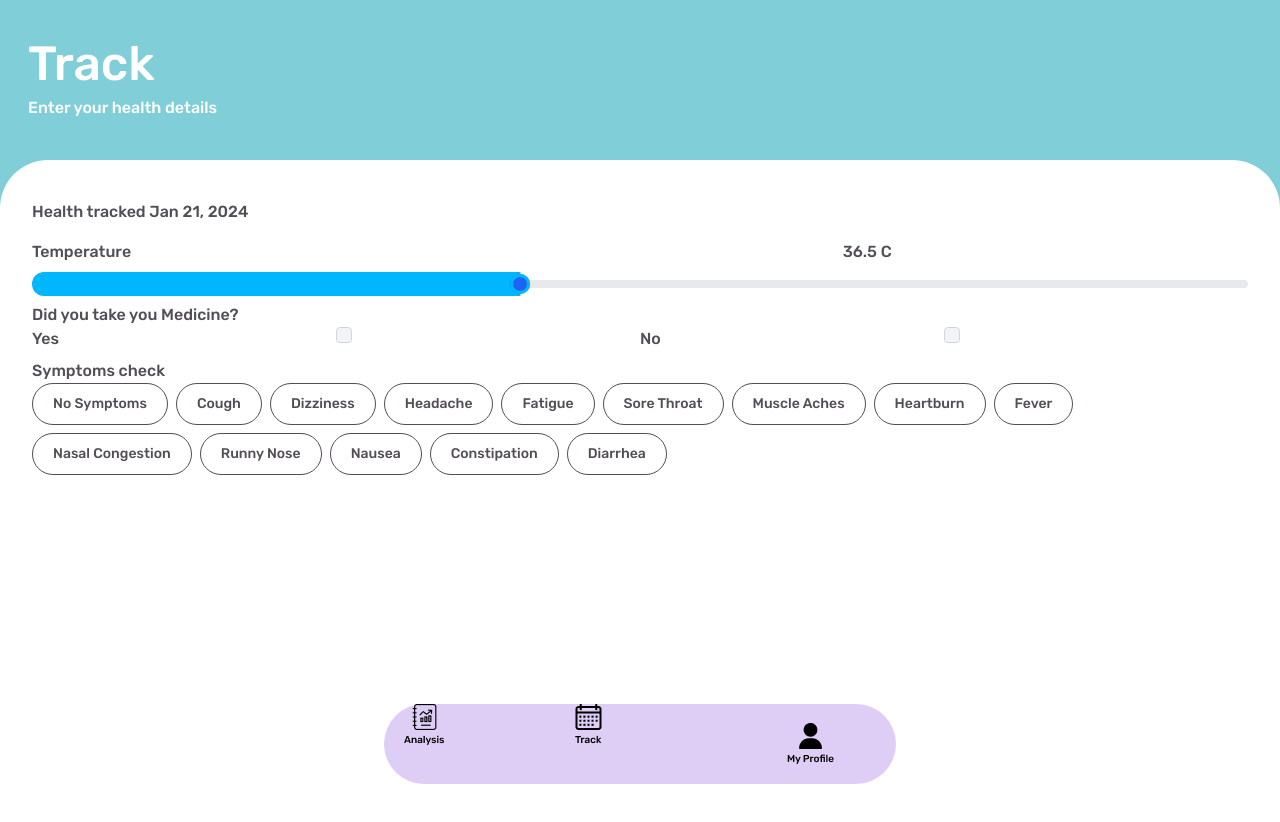
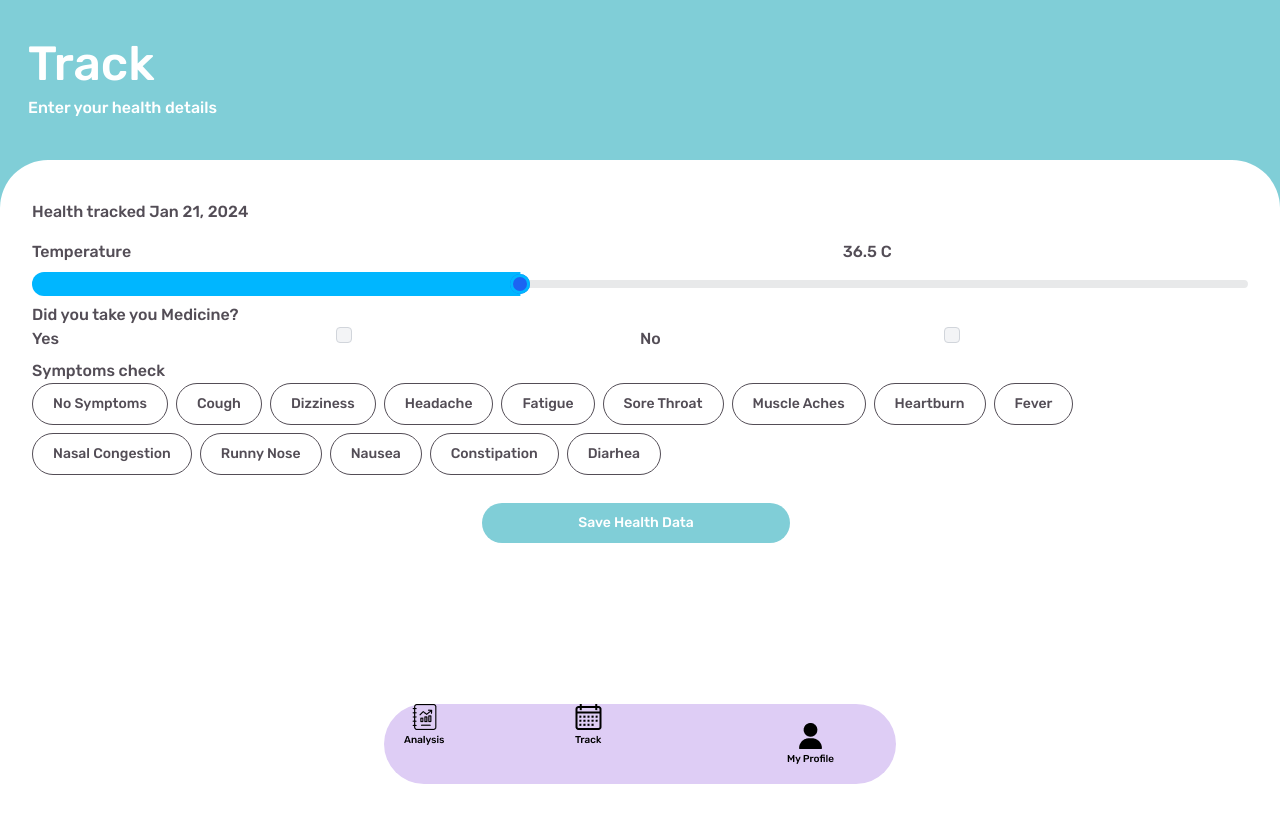
Before and after one commit to kennedyyung/Nwhacks2024, a React (Create React App) app in the folder my-app/: page /Tracking in a window 1280 px wide. Shown: the top 822 px of the page. Built offline with nearby package versions, Linux system fonts and the light colour scheme.

Commit message:
adding button function to save data

```diff
--- /dev/null
+++ b/my-app/src/Components/DataButton.js
@@ -0,0 +1,19 @@
+import React, { useState } from 'react';
+
+const DataButton = () => {
+  const [isClicked, setIsClicked] = useState(false);
+
+  const handleButtonClick = () => {
+    //Handle button on click logic
+    setIsClicked(!isClicked);
+    console.log("pressed");
+  };
+
+//   const buttonClassName = `bg-${isClicked ? "white" : "light_purple"} border border-text_colour font-medium rounded-full text-sm px-5 py-2.5 text-center me-2 mb-2`;
+return (
+    <button type="button" class="text-white bg-aqua_blue font-Rubik rounded-full text-sm px-24 py-2.5 text-center me-2 mb-2 mt-5" onClick={handleButtonClick}>Save Health Data</button>
+
+        );
+}
+
+export default DataButton;
--- a/my-app/src/Components/DrawerComponent.js
+++ b/my-app/src/Components/DrawerComponent.js
@@ -4,20 +4,18 @@ import React from 'react';
 
 const DrawerComponent = ({ buttonText }) => {
   return (
-    <div className="drawer drawer-bottom">
+    <div className="drawer drawer-bottom font-Rubik text-text_colour">
       <input id="my-drawer-4" type="checkbox" className="drawer-toggle" />
       <div className="drawer-content">
-        {/* Page content here */}
         <label htmlFor="my-drawer-4" className="drawer-button">
           <div className="px-3 py-3 cursor-pointer flex w-full justify-center bg-light_purple rounded-lg">
-            <p className="text-base text-gray-500 font-medium">{buttonText}</p>
+            <p >{buttonText}</p>
           </div>
         </label>
       </div>
       <div className="drawer-side">
         <label htmlFor="my-drawer-4" aria-label="close sidebar" className="drawer-overlay"></label>
-        <ul className="menu p-4 h-80 min-w-full bg-white text-base-content">
-          {/* Sidebar content here */}
+        <ul className="menu p-4 h-80 min-w-full bg-white ">
           <p >Health Tracked {Date}</p>
 
           <div className=" mt-5 card w-76 bg-slate-100">
@@ -35,7 +33,7 @@ const DrawerComponent = ({ buttonText }) => {
             </div>
           </div>
           <Link to="/Tracking">
-          <button type="button" class="text-white bg-aqua_blue focus:outline-none font-Rubik rounded-full text-sm px-5 py-2.5 text-center me-2 mb-2 mt-5">Track</button>
+          <button type="button" class="text-white bg-aqua_blue font-Rubik rounded-full text-sm px-40 py-2.5 text-center me-2 mb-2 mt-5">Track</button>
           </Link>
         </ul>
       </div>
--- /dev/null
+++ b/my-app/src/Components/SymptomButton.js
@@ -0,0 +1,68 @@
+// import React from 'react';
+// import { useState } from 'react';
+
+// const SymptomButton = ({buttonName}) => {
+//     const [isClicked, setIsClicked] = useState(false);
+//     const handleButtonClick = () => {
+//         //Handle button on click logic
+//         setIsClicked(!isClicked);
+//         console.log("ITS PRESSED");
+//     };
+
+
+
+
+//     return (
+//             <button type="button" class="bg-white border border-text_colour font-medium rounded-full text-sm px-5 py-2.5 text-center me-2 mb-2 " onClick={handleButtonClick}>
+//                 {buttonName}
+//                 </button>
+
+//     );
+// }
+
+// export default SymptomButton;
+
+import React, { useState } from 'react';
+
+const SymptomButton = ({ buttonName }) => {
+  const [isClicked, setIsClicked] = useState(false);
+
+  const handleButtonClick = () => {
+    //Handle button on click logic
+    setIsClicked(!isClicked);
+    console.log("pressed");
+  };
+
+//   const buttonClassName = `bg-${isClicked ? "white" : "light_purple"} border border-text_colour font-medium rounded-full text-sm px-5 py-2.5 text-center me-2 mb-2`;
+const buttonClassName = isClicked
+  ? "bg-medium_purple border border-text_colour font-medium rounded-full text-sm px-5 py-2.5 text-center me-2 mb-2"
+  : "bg-white border border-text_colour font-medium rounded-full text-sm px-5 py-2.5 text-center me-2 mb-2";
+
+  return (
+    <div>
+      <button type="button" className={buttonClassName} onClick={handleButtonClick}>
+        {buttonName}
+      </button>
+    </div>
+  );
+}
+
+export default SymptomButton;
+
+
+
+// import React from 'react';
+
+// const SymptomButton = () => {
+//     const handleButtonClick = () => {
+//         console.log('Button Clicked!');
+//     };
+
+//     return (
+//         <div>
+//         <button onClick={handleButtonClick}>Click me</button>
+//         </div>
+//     );
+// }
+
+// export default SymptomButton;
--- a/my-app/src/Pages/Tracking.js
+++ b/my-app/src/Pages/Tracking.js
@@ -2,6 +2,8 @@ import React from 'react';
 import '../App.css'
 import { Link } from "react-router-dom";
 import NavBar from "../Components/NavBar";
+import SymptomButton from "../Components/SymptomButton"
+import DataButton from "../Components/DataButton";
 
 
 
@@ -46,22 +48,29 @@ function Tracking() {
 
                             <div>
                                 <p>Symptoms check</p>
-                                <button type="button" class="bg-white border border-text_colour focus:ring-4 focus:ring-blue-300 font-medium rounded-full text-sm px-5 py-2.5 text-center me-2 mb-2 dark:bg-blue-600 dark:hover:bg-blue-700 dark:focus:ring-blue-800">No Symptoms</button>
-                                <button type="button" class="bg-white border border-text_colour focus:ring-4 focus:ring-blue-300 font-medium rounded-full text-sm px-5 py-2.5 text-center me-2 mb-2 dark:bg-blue-600 dark:hover:bg-blue-700 dark:focus:ring-blue-800">Cough</button>
-                                <button type="button" class="bg-white border border-text_colour focus:ring-4 focus:ring-blue-300 font-medium rounded-full text-sm px-5 py-2.5 text-center me-2 mb-2 dark:bg-blue-600 dark:hover:bg-blue-700 dark:focus:ring-blue-800">Dizziness</button>
-                                <button type="button" class="bg-white border border-text_colour focus:ring-4 focus:ring-blue-300 font-medium rounded-full text-sm px-5 py-2.5 text-center me-2 mb-2 dark:bg-blue-600 dark:hover:bg-blue-700 dark:focus:ring-blue-800">Headache</button>
-                                <button type="button" class="bg-white border border-text_colour focus:ring-4 focus:ring-blue-300 font-medium rounded-full text-sm px-5 py-2.5 text-center me-2 mb-2 dark:bg-blue-600 dark:hover:bg-blue-700 dark:focus:ring-blue-800">Fatigue</button>
-                                <button type="button" class="bg-white border border-text_colour focus:ring-4 focus:ring-blue-300 font-medium rounded-full text-sm px-5 py-2.5 text-center me-2 mb-2 dark:bg-blue-600 dark:hover:bg-blue-700 dark:focus:ring-blue-800">Sore Throat</button>
-                                <button type="button" class="bg-white border border-text_colour focus:ring-4 focus:ring-blue-300 font-medium rounded-full text-sm px-5 py-2.5 text-center me-2 mb-2 dark:bg-blue-600 dark:hover:bg-blue-700 dark:focus:ring-blue-800">Muscle Aches</button>
-                                <button type="button" class="bg-white border border-text_colour focus:ring-4 focus:ring-blue-300 font-medium rounded-full text-sm px-5 py-2.5 text-center me-2 mb-2 dark:bg-blue-600 dark:hover:bg-blue-700 dark:focus:ring-blue-800">Heartburn</button>
-                                <button type="button" class="bg-white border border-text_colour focus:ring-4 focus:ring-blue-300 font-medium rounded-full text-sm px-5 py-2.5 text-center me-2 mb-2 dark:bg-blue-600 dark:hover:bg-blue-700 dark:focus:ring-blue-800">Fever</button>
-                                <button type="button" class="bg-white border border-text_colour focus:ring-4 focus:ring-blue-300 font-medium rounded-full text-sm px-5 py-2.5 text-center me-2 mb-2 dark:bg-blue-600 dark:hover:bg-blue-700 dark:focus:ring-blue-800">Nasal Congestion</button>
-                                <button type="button" class="bg-white border border-text_colour focus:ring-4 focus:ring-blue-300 font-medium rounded-full text-sm px-5 py-2.5 text-center me-2 mb-2 dark:bg-blue-600 dark:hover:bg-blue-700 dark:focus:ring-blue-800">Runny Nose</button>
-                                <button type="button" class="bg-white border border-text_colour focus:ring-4 focus:ring-blue-300 font-medium rounded-full text-sm px-5 py-2.5 text-center me-2 mb-2 dark:bg-blue-600 dark:hover:bg-blue-700 dark:focus:ring-blue-800">Nausea</button>
-                                <button type="button" class="bg-white border border-text_colour focus:ring-4 focus:ring-blue-300 font-medium rounded-full text-sm px-5 py-2.5 text-center me-2 mb-2 dark:bg-blue-600 dark:hover:bg-blue-700 dark:focus:ring-blue-800">Constipation</button>
-                                <button type="button" class="bg-white border border-text_colour focus:ring-4 focus:ring-blue-300 font-medium rounded-full text-sm px-5 py-2.5 text-center me-2 mb-2 dark:bg-blue-600 dark:hover:bg-blue-700 dark:focus:ring-blue-800">Diarrhea</button>
+                                <div className="flex flex-wrap">
+  <SymptomButton buttonName="No Symptoms" />
+  <SymptomButton buttonName="Cough" />
+  <SymptomButton buttonName="Dizziness" />
+  <SymptomButton buttonName="Headache" />
+  <SymptomButton buttonName="Fatigue" />
+  <SymptomButton buttonName="Sore Throat" />
+  <SymptomButton buttonName="Muscle Aches" />
+  <SymptomButton buttonName="Heartburn" />
+  <SymptomButton buttonName="Fever" />
+  <SymptomButton buttonName="Nasal Congestion" />
+  <SymptomButton buttonName="Runny Nose" />
+  <SymptomButton buttonName="Nausea" />
+  <SymptomButton buttonName="Constipation" />
+  <SymptomButton buttonName="Diarhea" />
+</div>
+
                             </div>
-
+                            <div className="flex items-center justify-center">
+                                <Link to="/">
+                                <DataButton />
+                                </Link>
+                            </div>
                         </div>
                     </div>
                 </div>
```
